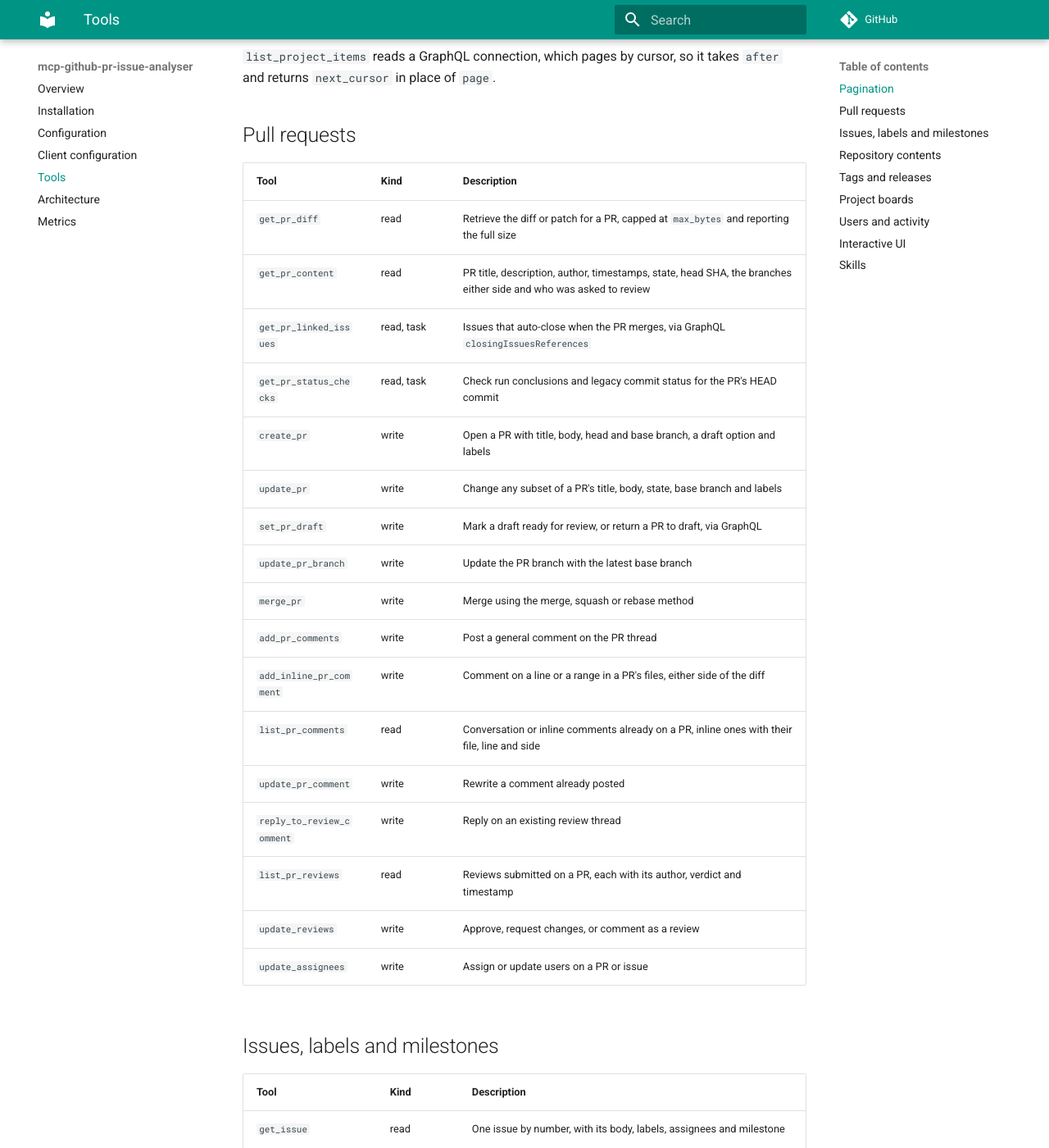
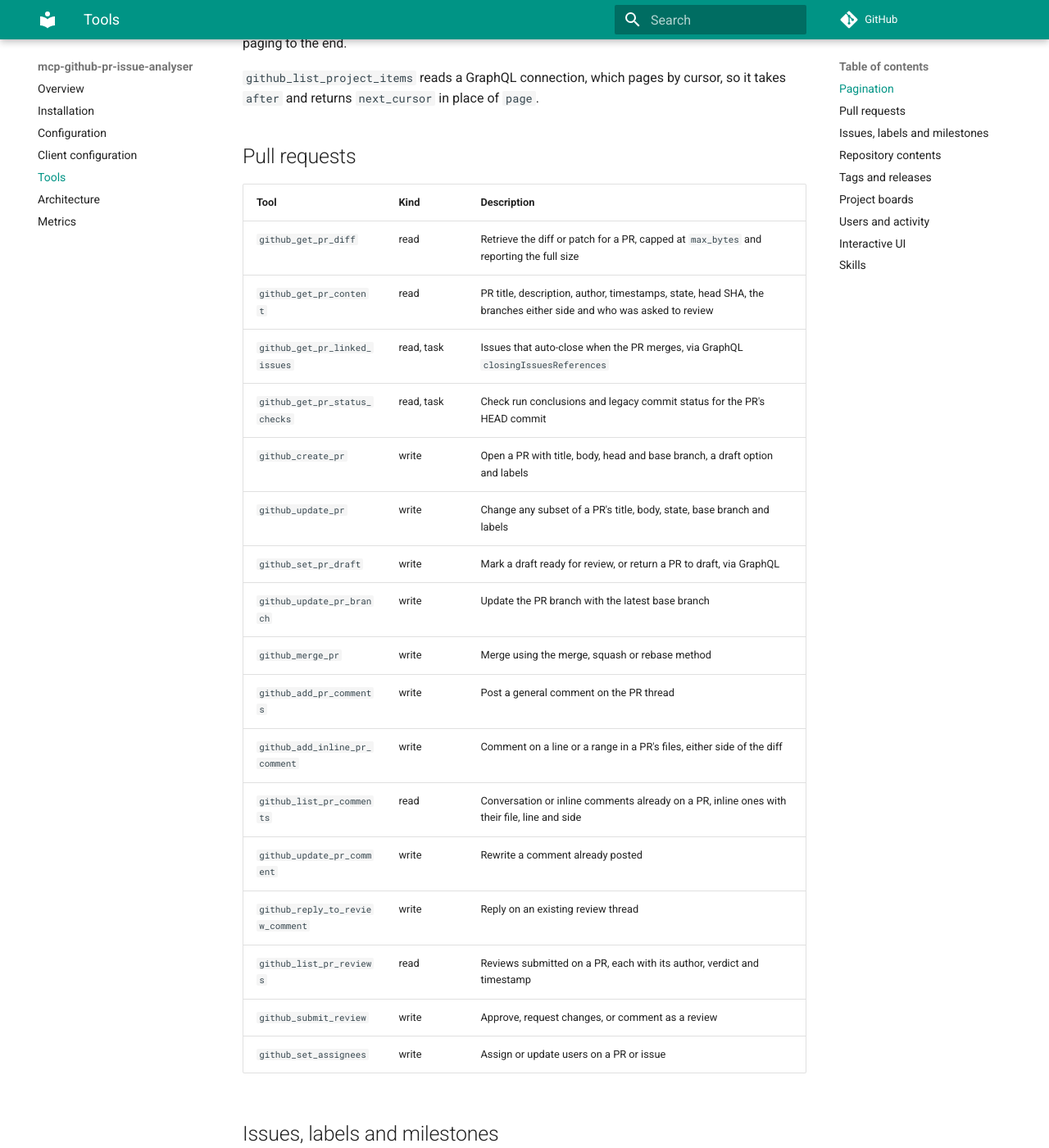
Before and after one commit to saidsef/mcp-github-pr-issue-analyser, an MkDocs documentation site: the page built from docs/tools.md, in a window 1280 px wide and 1400 px high, scrolled down 528 px. Shown: the whole window at 82% size. Built offline with MkDocs 1.6.1 and Material for MkDocs 9.7.7, drawn with Linux system fonts in a browser that asks for light colours; comment, search, counter and statistics services are not loaded; some of the changed text lies outside the part shown.

Commit message:
refactor(tools): prefix every tool with github_ and name two of them for what they do (#430)
A session holding this server and a GitLab one offered an agent three tools
called create_issue, three called get_issue and two each called list_tags,
list_releases, get_repository_file and list_repository_tree, with different
parameter shapes behind each. The host namespaces them at the protocol level,
but the semantic name is what the model selects on.

The prefix goes on at registration, so the Python method names do not move and
anything calling the class directly keeps working. GenerativeUI names its two
tools through its own parameters. choose comes from FastMCP's Choice provider,
which hardcodes the name and exposes no way to change it, so it stays bare.

update_reviews submits a new review rather than updating one, and
update_assignees replaces the assignee set rather than adding to it. They are
now submit_review and set_assignees.

I applied the prefix at registration rather than through the Namespace
transform, which would also have rewritten every skill:// resource URI and
broken both the URIs the instructions publish and the ones get_skill builds.

Eleven tool descriptions referred to other tools by their bare names. Those are
updated too, since a description naming a tool nobody can call is worse than no
description.

```diff
--- a/docs/tools.md
+++ b/docs/tools.md
@@ -6,67 +6,67 @@ The server registers every public method on the GitHub integration that carries
 
 Every REST list tool takes `per_page` (default 50, maximum 100) and `page`, and returns `count` with `has_more`. `count` is the number of items in the reply, never the size of the result set. `has_more` comes from GitHub's `Link` header, so paging stops on a fact rather than on a guess from a full page.
 
-`total` appears only where GitHub reports a genuine count: `list_open_issues_prs` and `search_issues_prs` report the matches found, and `list_project_items` reports the cards on the board. A tool without `total` cannot answer how many there are without paging to the end.
+`total` appears only where GitHub reports a genuine count: `github_list_open_issues_prs` and `github_search_issues_prs` report the matches found, and `github_list_project_items` reports the cards on the board. A tool without `total` cannot answer how many there are without paging to the end.
 
-`list_project_items` reads a GraphQL connection, which pages by cursor, so it takes `after` and returns `next_cursor` in place of `page`.
+`github_list_project_items` reads a GraphQL connection, which pages by cursor, so it takes `after` and returns `next_cursor` in place of `page`.
 
 ## Pull requests
 
 | Tool | Kind | Description |
 |------|------|-------------|
-| `get_pr_diff` | read | Retrieve the diff or patch for a PR, capped at `max_bytes` and reporting the full size |
-| `get_pr_content` | read | PR title, description, author, timestamps, state, head SHA, the branches either side and who was asked to review |
-| `get_pr_linked_issues` | read, task | Issues that auto-close when the PR merges, via GraphQL `closingIssuesReferences` |
-| `get_pr_status_checks` | read, task | Check run conclusions and legacy commit status for the PR's HEAD commit |
-| `create_pr` | write | Open a PR with title, body, head and base branch, a draft option and labels |
-| `update_pr` | write | Change any subset of a PR's title, body, state, base branch and labels |
-| `set_pr_draft` | write | Mark a draft ready for review, or return a PR to draft, via GraphQL |
-| `update_pr_branch` | write | Update the PR branch with the latest base branch |
-| `merge_pr` | write | Merge using the merge, squash or rebase method |
-| `add_pr_comments` | write | Post a general comment on the PR thread |
-| `add_inline_pr_comment` | write | Comment on a line or a range in a PR's files, either side of the diff |
-| `list_pr_comments` | read | Conversation or inline comments already on a PR, inline ones with their file, line and side |
-| `update_pr_comment` | write | Rewrite a comment already posted |
-| `reply_to_review_comment` | write | Reply on an existing review thread |
-| `list_pr_reviews` | read | Reviews submitted on a PR, each with its author, verdict and timestamp |
-| `update_reviews` | write | Approve, request changes, or comment as a review |
-| `update_assignees` | write | Assign or update users on a PR or issue |
+| `github_get_pr_diff` | read | Retrieve the diff or patch for a PR, capped at `max_bytes` and reporting the full size |
+| `github_get_pr_content` | read | PR title, description, author, timestamps, state, head SHA, the branches either side and who was asked to review |
+| `github_get_pr_linked_issues` | read, task | Issues that auto-close when the PR merges, via GraphQL `closingIssuesReferences` |
+| `github_get_pr_status_checks` | read, task | Check run conclusions and legacy commit status for the PR's HEAD commit |
+| `github_create_pr` | write | Open a PR with title, body, head and base branch, a draft option and labels |
+| `github_update_pr` | write | Change any subset of a PR's title, body, state, base branch and labels |
+| `github_set_pr_draft` | write | Mark a draft ready for review, or return a PR to draft, via GraphQL |
+| `github_update_pr_branch` | write | Update the PR branch with the latest base branch |
+| `github_merge_pr` | write | Merge using the merge, squash or rebase method |
+| `github_add_pr_comments` | write | Post a general comment on the PR thread |
+| `github_add_inline_pr_comment` | write | Comment on a line or a range in a PR's files, either side of the diff |
+| `github_list_pr_comments` | read | Conversation or inline comments already on a PR, inline ones with their file, line and side |
+| `github_update_pr_comment` | write | Rewrite a comment already posted |
+| `github_reply_to_review_comment` | write | Reply on an existing review thread |
+| `github_list_pr_reviews` | read | Reviews submitted on a PR, each with its author, verdict and timestamp |
+| `github_submit_review` | write | Approve, request changes, or comment as a review |
+| `github_set_assignees` | write | Assign or update users on a PR or issue |
 
 ## Issues, labels and milestones
 
 | Tool | Kind | Description |
 |------|------|-------------|
-| `get_issue` | read | One issue by number, with its body, labels, assignees and milestone |
-| `create_issue` | write | Open an issue with title, body, labels and an optional milestone |
-| `update_issue` | write | Update any subset of an existing issue's title, body, labels or state |
-| `list_open_issues_prs` | read | List open PRs or issues for a user or organisation |
-| `search_issues_prs` | read | Free-text and qualifier search across issues and PRs, closed ones included |
-| `list_repo_labels` | read | Name, description and colour of every label a repository defines |
-| `list_milestones` | read | Open, closed or all milestones, with the count of issues in each |
-| `create_milestone` | write | Open a milestone with a description and a due date |
-| `update_milestone` | write | Rename a milestone, move its due date, or close it |
-| `set_issue_milestone` | write | File an issue under a milestone, or take it off one |
+| `github_get_issue` | read | One issue by number, with its body, labels, assignees and milestone |
+| `github_create_issue` | write | Open an issue with title, body, labels and an optional milestone |
+| `github_update_issue` | write | Update any subset of an existing issue's title, body, labels or state |
+| `github_list_open_issues_prs` | read | List open PRs or issues for a user or organisation |
+| `github_search_issues_prs` | read | Free-text and qualifier search across issues and PRs, closed ones included |
+| `github_list_repo_labels` | read | Name, description and colour of every label a repository defines |
+| `github_list_milestones` | read | Open, closed or all milestones, with the count of issues in each |
+| `github_create_milestone` | write | Open a milestone with a description and a due date |
+| `github_update_milestone` | write | Rename a milestone, move its due date, or close it |
+| `github_set_issue_milestone` | write | File an issue under a milestone, or take it off one |
 
 ## Repository contents
 
 | Tool | Kind | Description |
 |------|------|-------------|
-| `get_repository_file` | read | One file at a branch, tag or SHA, windowed by `offset` and `limit` |
-| `list_repository_tree` | read | Entries of a directory, one level deep or every level |
+| `github_get_repository_file` | read | One file at a branch, tag or SHA, windowed by `offset` and `limit` |
+| `github_list_repository_tree` | read | Entries of a directory, one level deep or every level |
 
 ## Tags and releases
 
 | Tool | Kind | Description |
 |------|------|-------------|
-| `get_latest_sha` | read | The newest commit SHA on a branch, tag or SHA, defaulting to the default branch |
-| `create_tag` | write | Tag a commit, a named one or the latest, annotated when given a message |
-| `create_release` | write | Publish a release with a changelog, refusing a tag that already has one unless `if_exists="update"` |
-| `list_releases` | read | A repository's releases, newest first |
-| `get_release` | read | One release, by tag or the latest published |
-| `update_release` | write | Change a published release's title, notes, draft or prerelease state |
-| `list_tags` | read | A repository's tags and the commit each points at |
-| `delete_release` | destructive | Remove a release, keeping its tag unless asked otherwise, which skips the `delete_tag` force check |
-| `delete_tag` | destructive | Remove a tag, refused while a release points at it unless forced |
+| `github_get_latest_sha` | read | The newest commit SHA on a branch, tag or SHA, defaulting to the default branch |
+| `github_create_tag` | write | Tag a commit, a named one or the latest, annotated when given a message |
+| `github_create_release` | write | Publish a release with a changelog, refusing a tag that already has one unless `if_exists="update"` |
+| `github_list_releases` | read | A repository's releases, newest first |
+| `github_get_release` | read | One release, by tag or the latest published |
+| `github_update_release` | write | Change a published release's title, notes, draft or prerelease state |
+| `github_list_tags` | read | A repository's tags and the commit each points at |
+| `github_delete_release` | destructive | Remove a release, keeping its tag unless asked otherwise, which skips the `github_delete_tag` force check |
+| `github_delete_tag` | destructive | Remove a tag, refused while a release points at it unless forced |
 
 ## Project boards
 
@@ -74,20 +74,20 @@ Projects (v2) has no REST surface, so every tool here goes through GraphQL. The
 
 | Tool | Kind | Description |
 |------|------|-------------|
-| `get_project_fields` | read | A board's fields and the options each single-select one accepts |
-| `list_project_items` | read | What is on a board, each card with its field values |
-| `add_to_project` | write | Put an issue or pull request on a board |
-| `set_project_field` | write | Set a single-select field such as Status, by field and option name |
-| `remove_from_project` | destructive | Take a card off a board, leaving the issue open |
+| `github_get_project_fields` | read | A board's fields and the options each single-select one accepts |
+| `github_list_project_items` | read | What is on a board, each card with its field values |
+| `github_add_to_project` | write | Put an issue or pull request on a board |
+| `github_set_project_field` | write | Set a single-select field such as Status, by field and option name |
+| `github_remove_from_project` | destructive | Take a card off a board, leaving the issue open |
 
 ## Users and activity
 
 | Tool | Kind | Description |
 |------|------|-------------|
-| `list_repos` | read | Repositories for a user, an organisation, or the caller, private ones included |
-| `search_user` | read, task | Fetch a user's profile via GraphQL |
-| `get_user_activities` | read, task | Commit, PR, issue and review contributions, filtered by org, repo or date |
-| `get_repo_stars_since` | read, task | Repositories owned by a user that gained the most stars since a given date, with a `truncated` flag when the repo listing was cut short |
+| `github_list_repos` | read | Repositories for a user, an organisation, or the caller, private ones included |
+| `github_search_user` | read, task | Fetch a user's profile via GraphQL |
+| `github_get_user_activities` | read, task | Commit, PR, issue and review contributions, filtered by org, repo or date |
+| `github_get_repo_stars_since` | read, task | Repositories owned by a user that gained the most stars since a given date, with a `truncated` flag when the repo listing was cut short |
 
 ## Interactive UI
 
@@ -95,16 +95,16 @@ Projects (v2) has no REST surface, so every tool here goes through GraphQL. The
 |------|------|-------------|
 | `choose` | - | Ask the user to pick from a set of options |
 | `github_pr_issue_analyser_ui` | - | Render results as a generated UI panel |
-| `search_prefab_components` | - | Look up the UI components available to that panel |
+| `github_search_prefab_components` | - | Look up the UI components available to that panel |
 
 ## Skills
 
-Workflow guidance ships with the server. `list_skills` and `get_skill` reach it with tool support alone, and the same content is served as MCP resources under the `skill://` URI scheme for clients that read resources. [Configuration](./configuration.md#skills) covers which path a given client gets.
+Workflow guidance ships with the server. `github_list_skills` and `github_get_skill` reach it with tool support alone, and the same content is served as MCP resources under the `skill://` URI scheme for clients that read resources. [Configuration](./configuration.md#skills) covers which path a given client gets.
 
 | Tool | Kind | Description |
 |------|------|-------------|
-| `list_skills` | read | Every bundled skill, with its name, description and `skill://` URI |
-| `get_skill` | read | One skill in full, by the name `list_skills` reports |
+| `github_list_skills` | read | Every bundled skill, with its name, description and `skill://` URI |
+| `github_get_skill` | read | One skill in full, by the name `github_list_skills` reports |
 
 | Resource | Covers |
 |----------|--------|
```
Also changed, not shown: docs/configuration.md (+6 -6 lines), src/mcp_github/skills/error-handling/SKILL.md (+4 -4 lines), src/mcp_github/skills/interactive-ui/SKILL.md (+5 -5 lines), src/mcp_github/skills/issue-management/SKILL.md (+43 -43 lines), src/mcp_github/skills/pr-analysis/SKILL.md (+25 -25 lines), src/mcp_github/skills/pr-management/SKILL.md (+26 -26 lines), src/mcp_github/skills/pr-review/SKILL.md (+23 -23 lines), src/mcp_github/skills/project-boards/SKILL.md (+19 -19 lines), src/mcp_github/skills/release-management/SKILL.md (+24 -24 lines), src/mcp_github/skills/user-activity/SKILL.md (+17 -17 lines), 4 other files.
